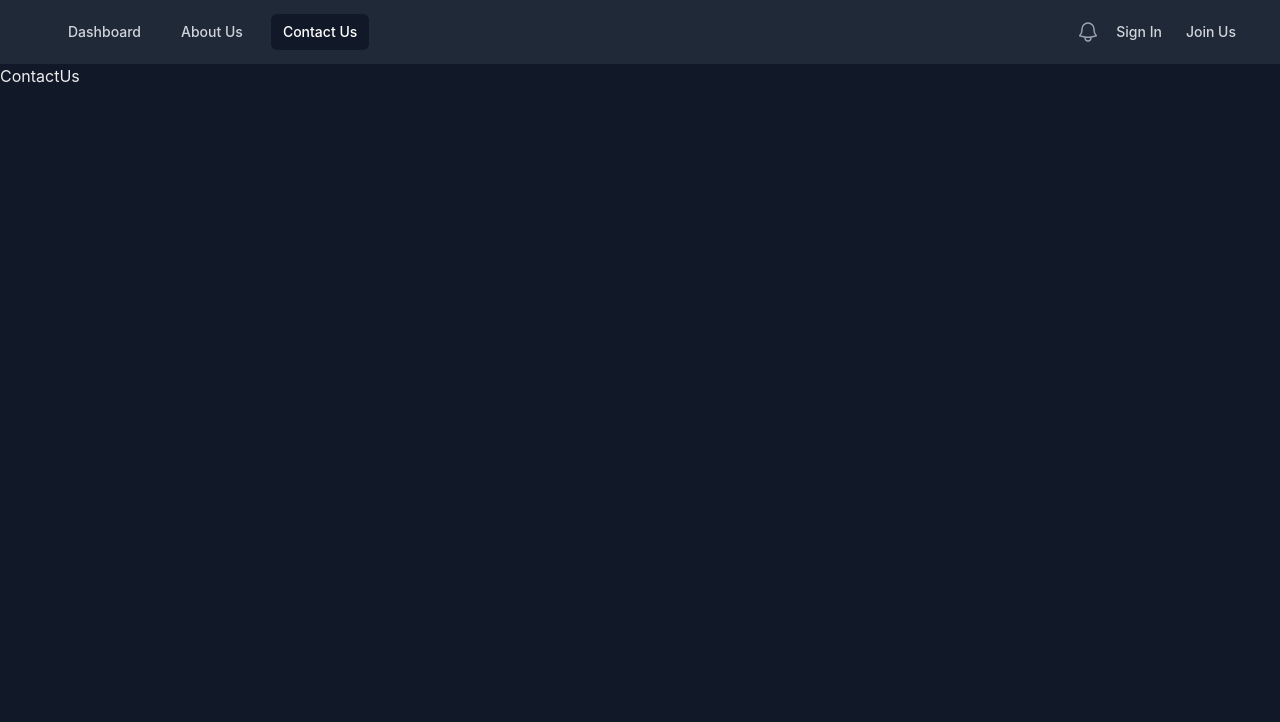
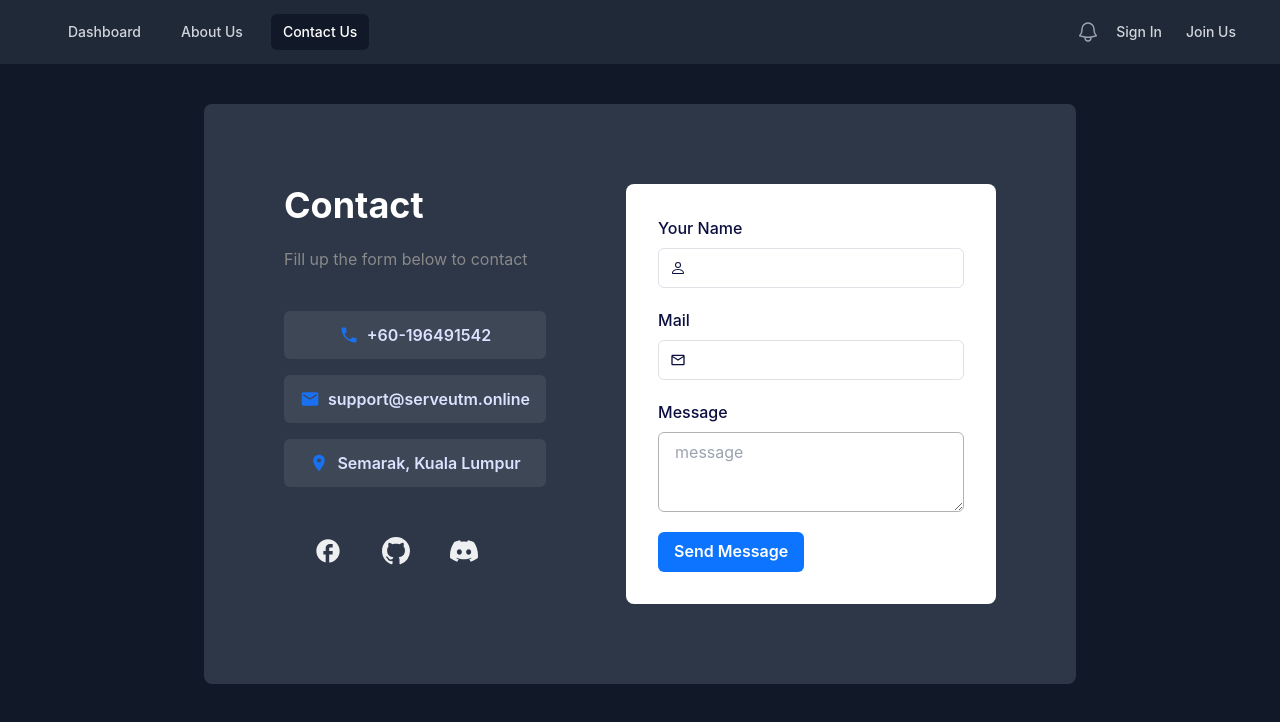
Before and after one commit to afiqsuradi/serveutm-one-stop-center, a React (Vite) app in the folder src/client/: page /contact in a window 1280 px wide. Shown: the top 722 px of the page. Built offline with nearby package versions, Linux system fonts and the light colour scheme; no server answers.

Commit message:
Added contact us form

```diff
--- a/src/client/src/pages/ContactUs.tsx
+++ b/src/client/src/pages/ContactUs.tsx
@@ -1,5 +1,164 @@
+import {
+  Box,
+  Container,
+  Flex,
+  Heading,
+  Wrap,
+  WrapItem,
+  Text,
+  VStack,
+  Button,
+  HStack,
+  IconButton,
+  FormControl,
+  FormLabel,
+  InputGroup,
+  InputLeftElement,
+  Input,
+  Textarea,
+} from "@chakra-ui/react";
+import {
+  MdPhone,
+  MdEmail,
+  MdLocationOn,
+  MdFacebook,
+  MdOutlineEmail,
+} from "react-icons/md";
+import { BsGithub, BsDiscord, BsPerson } from "react-icons/bs";
+
 const ContactUs = () => {
-  return <div>ContactUs</div>;
+  return (
+    <Container maxW="full" mt={0} centerContent overflow="hidden">
+      <Flex>
+        <Box
+          bg={"gray.700"}
+          color="white"
+          borderRadius="lg"
+          m={{ sm: 4, md: 16, lg: 10 }}
+          p={{ sm: 5, md: 5, lg: 16 }}
+        >
+          <Box p={4}>
+            <Wrap spacing={{ base: 20, sm: 3, md: 5, lg: 20 }}>
+              <WrapItem>
+                <Box>
+                  <Heading>Contact</Heading>
+                  <Text mt={{ sm: 3, md: 3, lg: 5 }} color="gray.500">
+                    Fill up the form below to contact
+                  </Text>
+                  <Box py={{ base: 5, sm: 5, md: 8, lg: 10 }}>
+                    <Flex flexDirection="column" gap={4} minW="16em">
+                      <Button
+                        size="md"
+                        height="48px"
+                        variant="solid"
+                        color="#DCE2FF"
+                        _hover={{ border: "2px solid #1C6FEB" }}
+                        leftIcon={<MdPhone color="#1970F1" size="20px" />}
+                      >
+                        +60-196491542
+                      </Button>
+                      <Button
+                        size="md"
+                        height="48px"
+                        variant="solid"
+                        color="#DCE2FF"
+                        _hover={{ border: "2px solid #1C6FEB" }}
+                        leftIcon={<MdEmail color="#1970F1" size="20px" />}
+                      >
+                        support@serveutm.online
+                      </Button>
+                      <Button
+                        size="md"
+                        height="48px"
+                        variant="solid"
+                        color="#DCE2FF"
+                        _hover={{ border: "2px solid #1C6FEB" }}
+                        leftIcon={<MdLocationOn color="#1970F1" size="20px" />}
+                      >
+                        Semarak, Kuala Lumpur
+                      </Button>
+                    </Flex>
+                  </Box>
+                  <HStack spacing={5} px={5} alignItems="flex-start">
+                    <IconButton
+                      aria-label="facebook"
+                      variant="ghost"
+                      size="lg"
+                      isRound={true}
+                      _hover={{ bg: "#0D74FF" }}
+                      icon={<MdFacebook size="28px" />}
+                    />
+                    <IconButton
+                      aria-label="github"
+                      variant="ghost"
+                      size="lg"
+                      isRound={true}
+                      _hover={{ bg: "#0D74FF" }}
+                      icon={<BsGithub size="28px" />}
+                    />
+                    <IconButton
+                      aria-label="discord"
+                      variant="ghost"
+                      size="lg"
+                      isRound={true}
+                      _hover={{ bg: "#0D74FF" }}
+                      icon={<BsDiscord size="28px" />}
+                    />
+                  </HStack>
+                </Box>
+              </WrapItem>
+              <WrapItem>
+                <Box bg="white" borderRadius="lg">
+                  <Box m={8} color="#0B0E3F">
+                    <VStack spacing={5}>
+                      <FormControl id="name">
+                        <FormLabel>Your Name</FormLabel>
+                        <InputGroup borderColor="#E0E1E7">
+                          <InputLeftElement pointerEvents="none">
+                            <BsPerson color="gray.800" />
+                          </InputLeftElement>
+                          <Input type="text" size="md" />
+                        </InputGroup>
+                      </FormControl>
+                      <FormControl id="name">
+                        <FormLabel>Mail</FormLabel>
+                        <InputGroup borderColor="#E0E1E7">
+                          <InputLeftElement pointerEvents="none">
+                            <MdOutlineEmail color="gray.800" />
+                          </InputLeftElement>
+                          <Input type="text" size="md" />
+                        </InputGroup>
+                      </FormControl>
+                      <FormControl id="name">
+                        <FormLabel>Message</FormLabel>
+                        <Textarea
+                          borderColor="gray.300"
+                          _hover={{
+                            borderRadius: "gray.300",
+                          }}
+                          placeholder="message"
+                        />
+                      </FormControl>
+                      <FormControl id="name" float="right">
+                        <Button
+                          variant="solid"
+                          bg="#0D74FF"
+                          color="white"
+                          _hover={{}}
+                        >
+                          Send Message
+                        </Button>
+                      </FormControl>
+                    </VStack>
+                  </Box>
+                </Box>
+              </WrapItem>
+            </Wrap>
+          </Box>
+        </Box>
+      </Flex>
+    </Container>
+  );
 };
 
 export default ContactUs;
```
